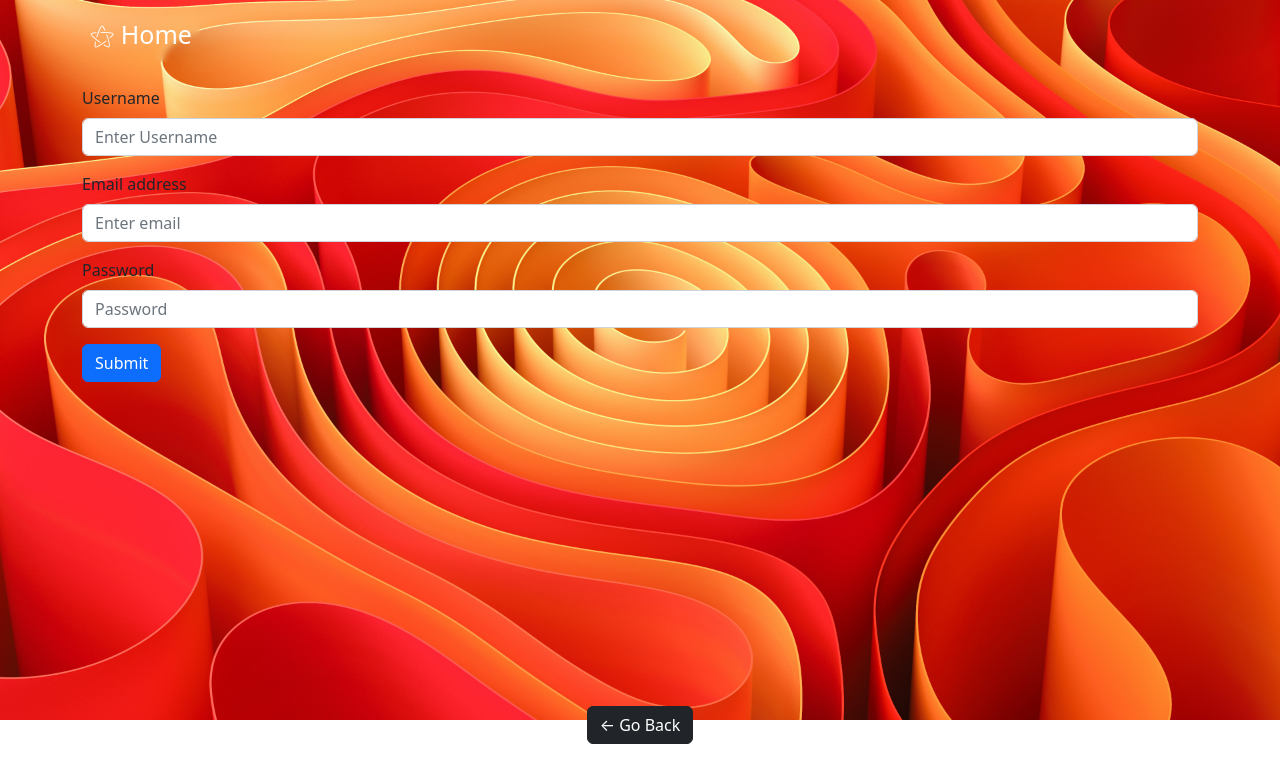
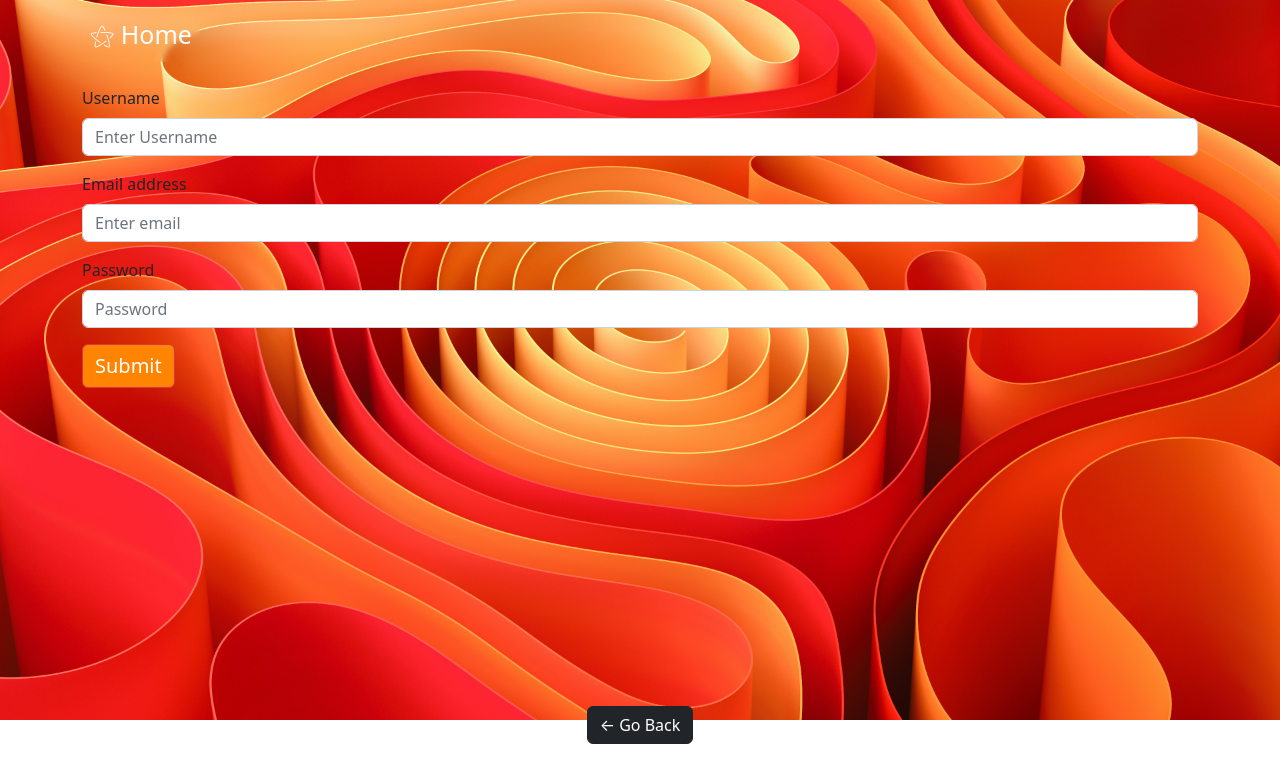
Before and after one commit to kayden-hyunsikkim/Thechatty, a React (Create React App) app in the folder client/: page /signup in a window 1280 px wide. Shown: the top 782 px of the page. Built offline with nearby package versions, Linux system fonts and the light colour scheme; a web font is replaced by a local one.

Commit message:
edited design

```diff
--- a/client/src/pages/Home.js
+++ b/client/src/pages/Home.js
@@ -17,11 +17,12 @@ const styles = {
   },
 }
 
-
+const Reload = () => {
+  window.location.reload();
+}
 
 
 const Home = () => {
-
 
   const logout = (event) => {
     event.preventDefault();
@@ -45,6 +46,8 @@ const Home = () => {
     fetchData();
 
   }, []);
+
+
 
   return (
     <main>
--- a/client/src/pages/Login.js
+++ b/client/src/pages/Login.js
@@ -53,7 +53,7 @@ const Login = (props) => {
           <Form.Label>Password</Form.Label>
           <Form.Control type="password" placeholder="Password" onChange={handleChange} value={formState.password} name='password' />
         </Form.Group>
-        <Button variant="primary" type="submit">
+        <Button id='button' variant='outline-danger' type="submit">
           Submit
         </Button>
       </Form>
--- a/client/src/pages/Signup.js
+++ b/client/src/pages/Signup.js
@@ -7,6 +7,7 @@ import Alert from 'react-bootstrap/Alert';
 import { useMutation } from '@apollo/client';
 import { ADD_USER } from '../utils/mutations';
 
+import '../styles/home.css';
 import Auth from '../utils/auth';
 
 const Signup = () => {
@@ -62,7 +63,7 @@ const Signup = () => {
             <Form.Label>Password</Form.Label>
             <Form.Control type="password" placeholder="Password" onChange={handleChange} value={formState.password} name='password' />
           </Form.Group>
-          <Button variant="primary" type="submit">
+          <Button id='button' variant='outline-danger' type="submit">
             Submit
           </Button>
         </Form>
```
